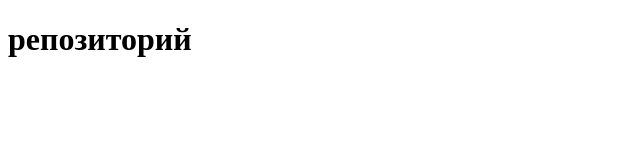
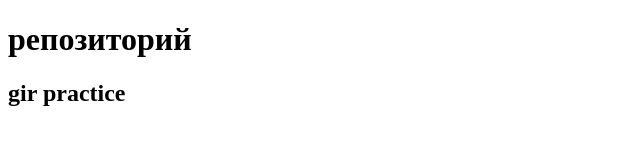
Before and after one commit to Dmitry-hillel/Chernega, a plain HTML site: page index.html in a window 1280 px wide. Shown: the whole page, without its empty margins (0-640 px from the left). Drawn offline with Linux system fonts and the light colour scheme.

Commit message:
git practice

```diff
--- a/index.html
+++ b/index.html
@@ -5,5 +5,7 @@
 </head>
 <body>
 <h1>репозиторий</h1>
+<h2>gir practice </h2>
+
 </body>
 </html>
```
